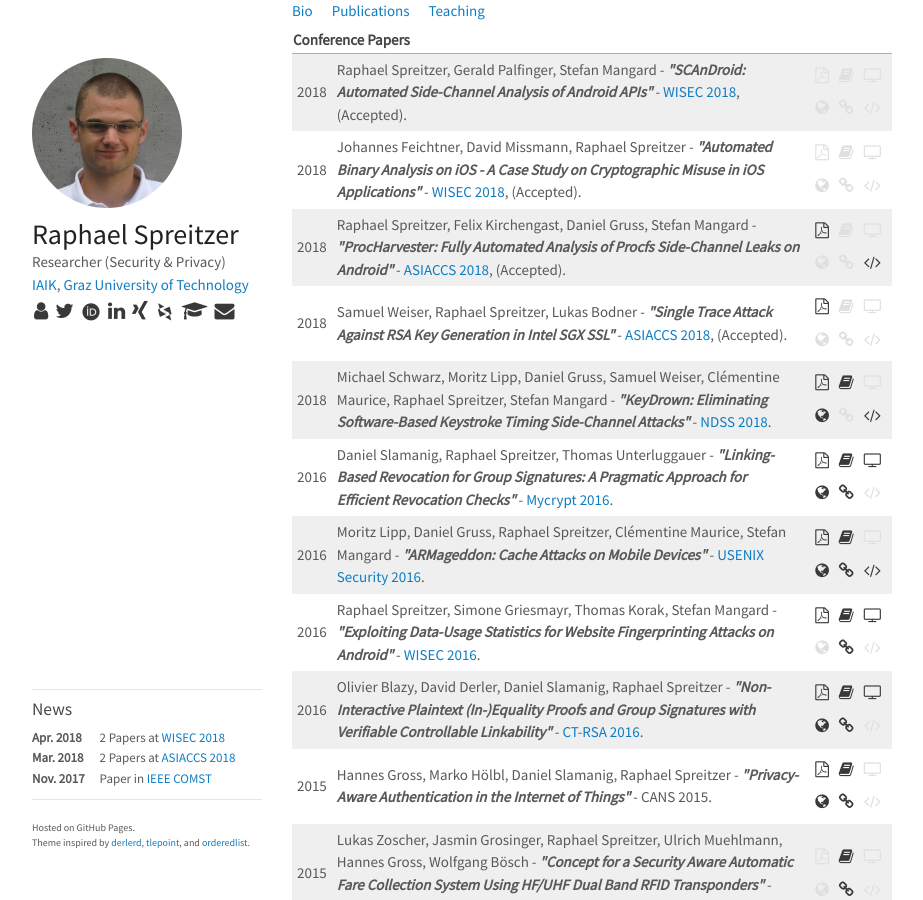
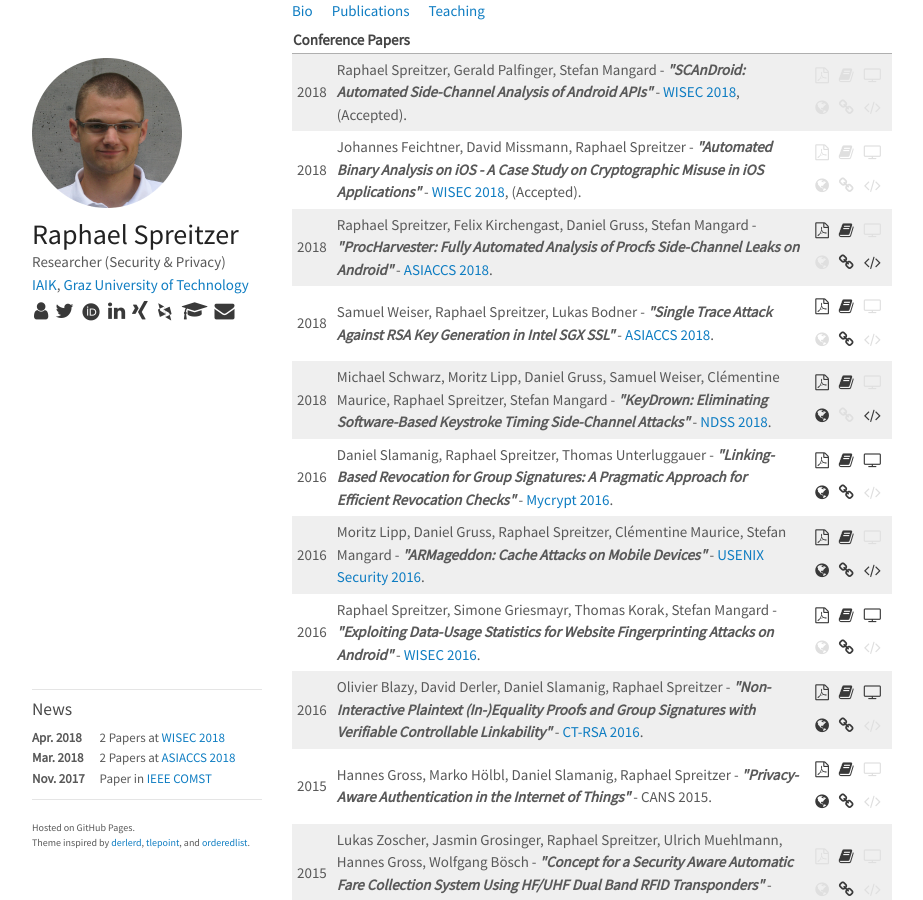
Before and after one commit to rspreitzer/rspreitzer.github.io, a Jekyll site: the page built from index.html, in a window 1280 px wide and 900 px high, scrolled down 862 px. Shown: the whole window, without its empty margins (178-1101 px from the left). Built offline with Jekyll 4.4.1, drawn with Linux system fonts in a browser that asks for light colours; some web fonts are replaced.

```diff
--- a/_proc/2018-03-03-asiaccs1.markdown
+++ b/_proc/2018-03-03-asiaccs1.markdown
@@ -5,11 +5,10 @@ title: "Single Trace Attack Against RSA Key Generation in Intel SGX SSL"
 authors: Samuel Weiser, Raphael Spreitzer, Lukas Bodner
 venue: ASIACCS 2018
 vurl: http://asiaccs2018.org/
-vatt: (Accepted)
 pdf: publications/proc/asiaccs-2018-paper-1.pdf
 web:
-bib:
-pub:
+bib: https://dblp.uni-trier.de/rec/bibtex/conf/ccs/WeiserSB18
+pub: https://doi.org/10.1145/3196494.3196524
 talk:
 github:
 ---
--- a/_proc/2018-03-03-asiaccs2.markdown
+++ b/_proc/2018-03-03-asiaccs2.markdown
@@ -5,11 +5,10 @@ title: "ProcHarvester: Fully Automated Analysis of Procfs Side-Channel Leaks on
 authors: Raphael Spreitzer, Felix Kirchengast, Daniel Gruss, Stefan Mangard
 venue: ASIACCS 2018
 vurl: http://asiaccs2018.org/
-vatt: (Accepted)
 pdf: publications/proc/asiaccs-2018-paper-2.pdf
 web:
-bib:
-pub:
+bib: https://dblp.uni-trier.de/rec/bibtex/conf/ccs/SpreitzerKGM18
+pub: https://doi.org/10.1145/3196494.3196510
 talk:
 github: https://github.com/IAIK/ProcHarvester
 ---
```
